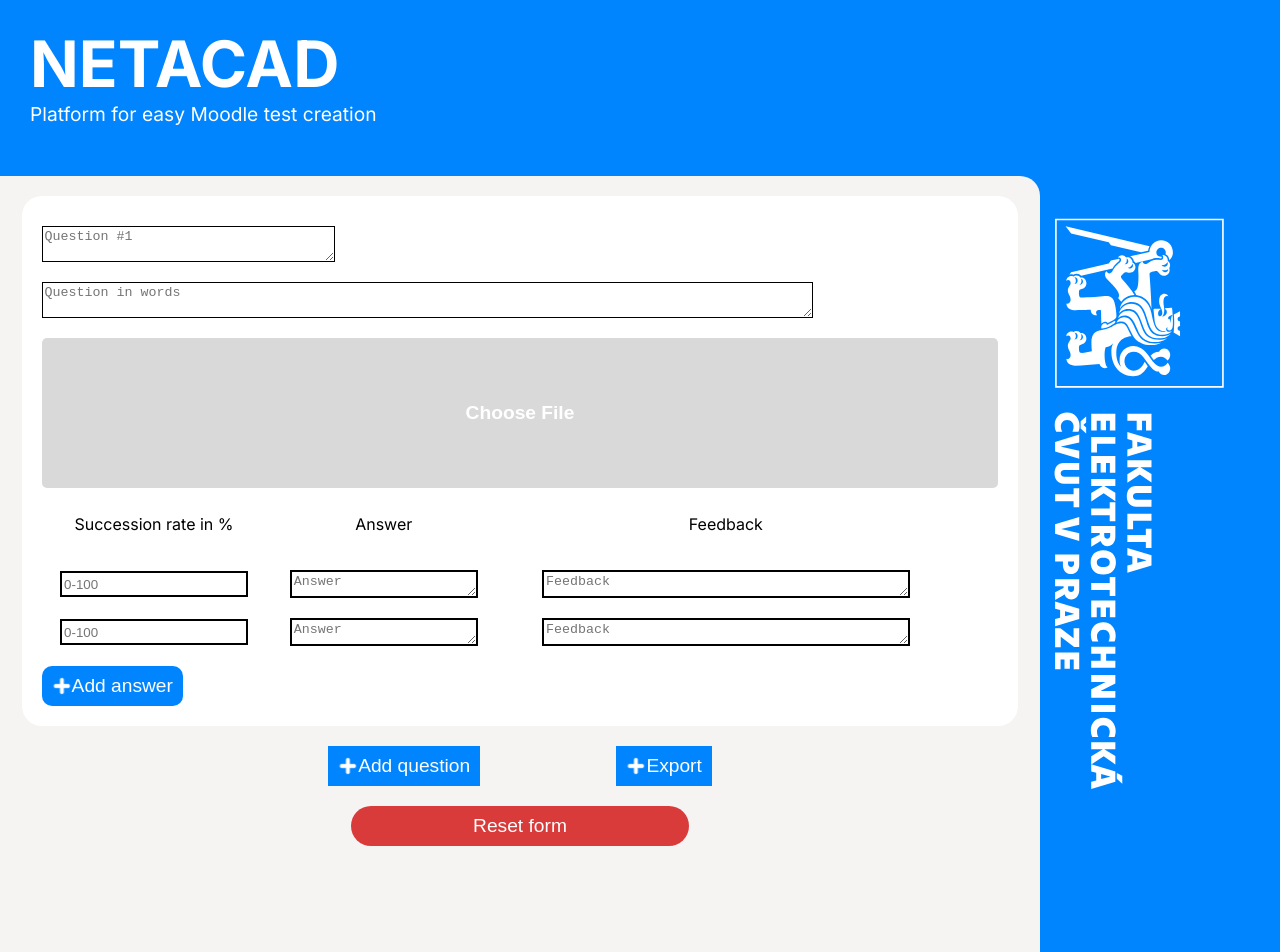
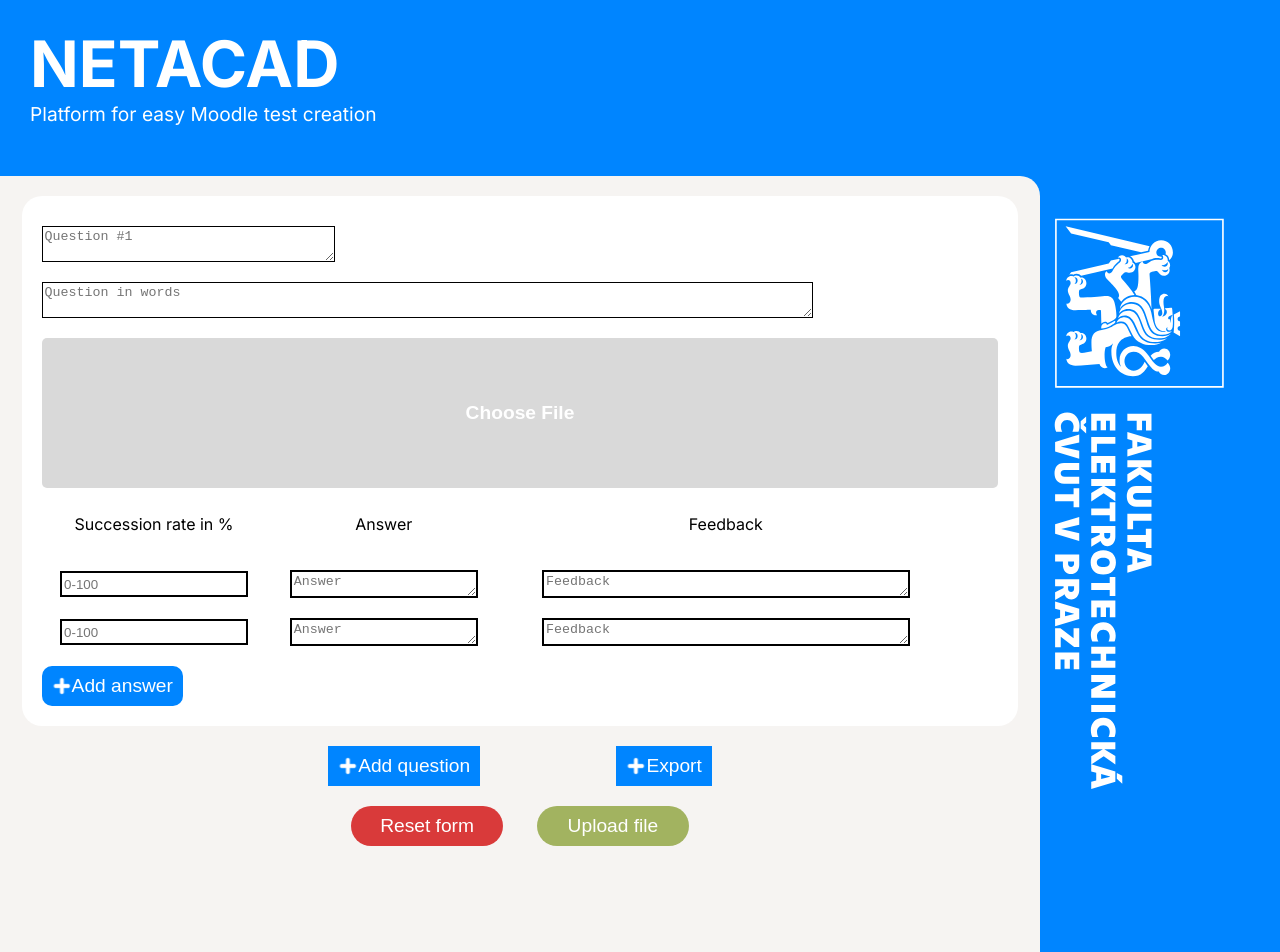
Before and after one commit to Kaktus1549/NMTC, a Next.js app in the folder Frontend/: page / in a window 1280 px wide. Shown: the top 952 px of the page. Built offline with nearby package versions, Linux system fonts and the light colour scheme.

Commit message:
feat: Add file upload functionality and improve reset button layout in form.tsx

```diff
--- a/Frontend/src/app/_pageForm/form.tsx
+++ b/Frontend/src/app/_pageForm/form.tsx
@@ -290,9 +290,33 @@
                     <Image src="/icons/plus.svg" alt="Export" width={20} height={20} />
                     <p>Export</p>
                 </button>
-                <button className="reset" onClick={() => setOpen(true)}>
-                    <p>Reset form</p>
+                <div className='uploadReset'>
+                    <button className="reset" onClick={() => setOpen(true)}>
+                        <p>Reset form</p>
+                    </button>
+                <input
+                    type="file"
+                    style={{ display: 'none' }}
+                    id="fileInput"
+                    accept='.xml, .xls'
+                    onChange={(e) => {
+                        const file = e.target.files?.[0];
+                        if (file) {
+                            const reader = new FileReader();
+                            reader.onload = (event) => {
+                                const content = event.target?.result;
+                                if (typeof content === 'string') {
+                                    // Handle the file content here
+                                }
+                            };
+                            reader.readAsText(file);
+                        }
+                    }}
+                />
+                <button className="upload" onClick={() => document.getElementById('fileInput')?.click()}>
+                    <p>Upload file</p>
                 </button>
+                </div>
             </footer>
             <FormReset data={questions} open={open} onClose={() => setOpen(false)} />
             <FormDownload exportData={exportData} open={download} onClose={() => setDownload(false)} />
--- a/Frontend/src/app/style/global.css
+++ b/Frontend/src/app/style/global.css
@@ -280,9 +280,24 @@
 .reset{
     background-color: #D93A3A !important;
     border-radius: 25px;
-    flex-basis: 65%;
+    width: 45%;
     text-align: center;
 }
+
+.upload{
+    background-color: #A2B360 !important;
+    border-radius: 25px;
+    text-align: center;
+    width: 45%;
+}
+
+.uploadReset{
+    display: flex;
+    flex-direction: row;
+    justify-content: space-between;
+    flex-basis: 65%;
+}
+
 .spinner {
     width: 70px;
     height: 70px;
```
